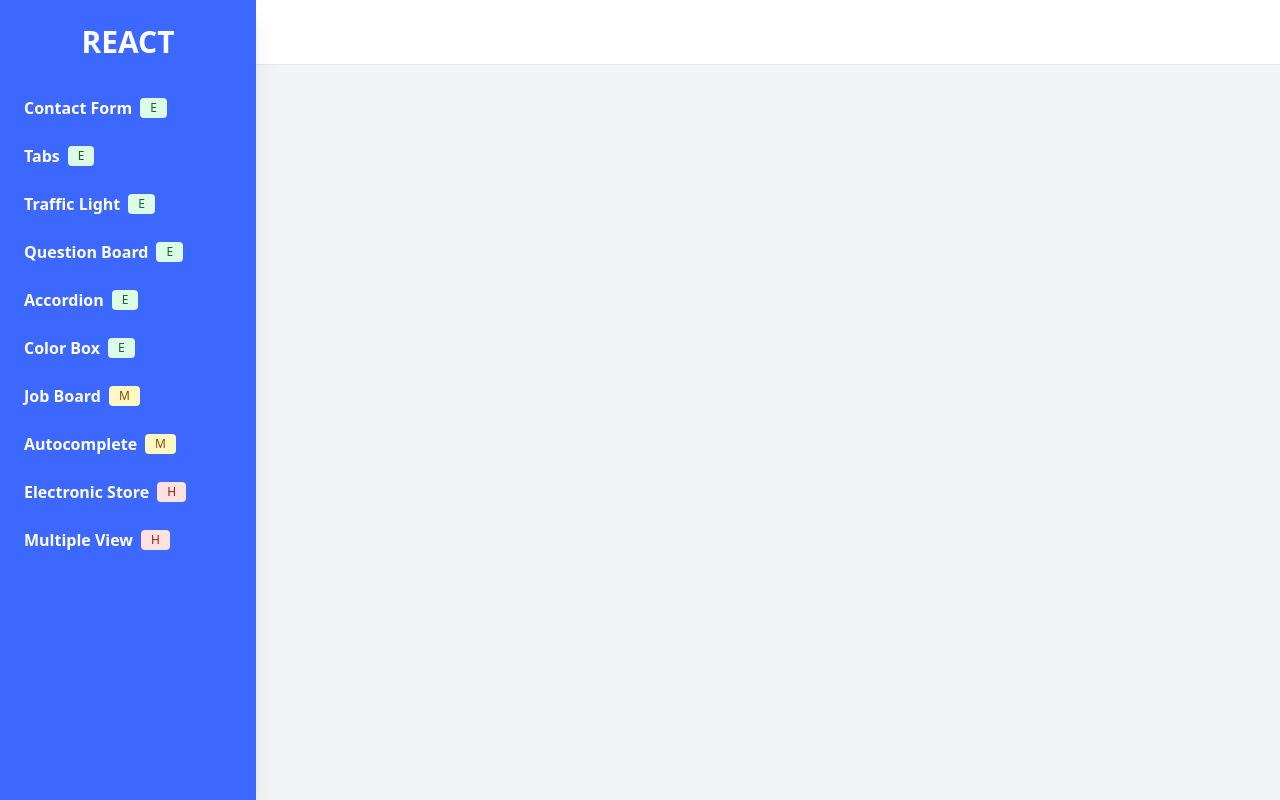
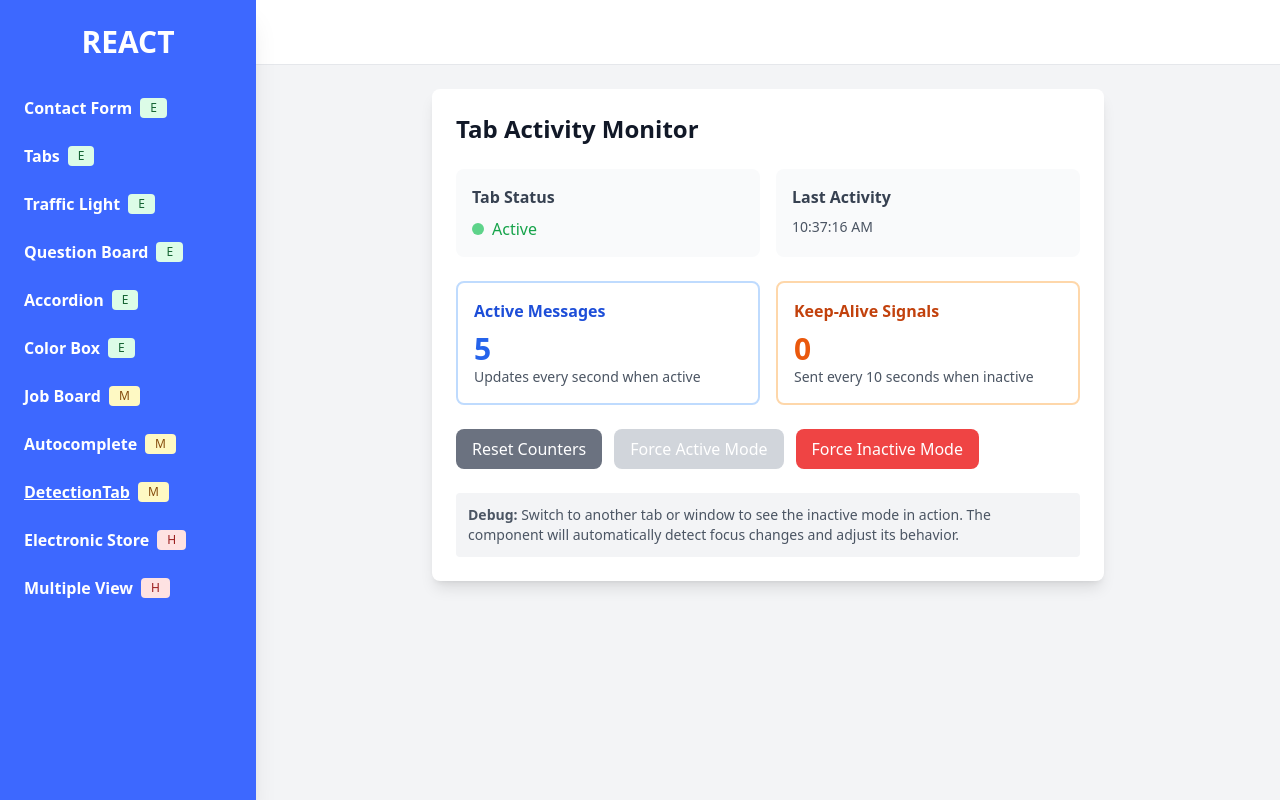
Before and after one commit to nhattruongniit/react-interview-coding, a React (Vite) app: page /detection-tab in a window 1280 px wide. Built offline with nearby package versions, Linux system fonts and the light colour scheme.

Commit message:
detetion tab

```diff
--- a/src/App.jsx
+++ b/src/App.jsx
@@ -10,6 +10,7 @@ import ColorBox from "./ColorBox/ColorBox";
 import ElectronicStore from "./ElectronicStore/ElectronicStore";
 import MultipleView from "./MultipleView/MultipleView";
 import Autocomplete from "./AutoComplete/AutoComplete";
+import DetectionTab from "./DetectionTab/DetectionTab";
 
 function App() {
   return (
@@ -94,6 +95,15 @@ function App() {
             </li>
             <li className="flex items-center mt-6">
               <NavLink
+                to="/detection-tab"
+                className="flex items-center active-nav-link text-whitenav-item pr-2"
+              >
+                DetectionTab
+              </NavLink>
+              <span className="bg-yellow-100 text-yellow-800 text-xs font-medium me-2 px-2.5 py-0.5 rounded">M</span>
+            </li>
+            <li className="flex items-center mt-6">
+              <NavLink
                 to="/electronic-store"
                 className="flex items-center active-nav-link text-whitenav-item pr-2"
               >
@@ -132,6 +142,7 @@ function App() {
               <Route path="/color-box" element={<ColorBox />} />
               <Route path="/electronic-store" element={<ElectronicStore />} />
               <Route path="/multiple-view" element={<MultipleView />} />
+              <Route path="/detection-tab" element={<DetectionTab />} />
             </Routes>
           </main>
         </div>
--- /dev/null
+++ b/src/DetectionTab/DetectionTab.jsx
@@ -0,0 +1,208 @@
+import { useState, useRef, useEffect, useCallback } from 'react';
+
+// Constants for better maintainability
+const INTERVALS = {
+  ACTIVE_MESSAGE: 1000,    // 1 second
+  KEEP_ALIVE: 10000,       // 10 seconds
+};
+
+const TAB_STATES = {
+  ACTIVE: 'active',
+  INACTIVE: 'inactive',
+};
+
+function DetectionTab() {
+  // State management
+  const [tabState, setTabState] = useState(TAB_STATES.ACTIVE);
+  const [messageCount, setMessageCount] = useState(0);
+  const [keepAliveCount, setKeepAliveCount] = useState(0);
+  const [lastActivity, setLastActivity] = useState(new Date());
+
+  // Refs for interval management
+  const activeIntervalRef = useRef(null);
+  const keepAliveIntervalRef = useRef(null);
+
+  // Cleanup function to clear all intervals
+  const clearAllIntervals = useCallback(() => {
+    if (activeIntervalRef.current) {
+      clearInterval(activeIntervalRef.current);
+      activeIntervalRef.current = null;
+    }
+    if (keepAliveIntervalRef.current) {
+      clearInterval(keepAliveIntervalRef.current);
+      keepAliveIntervalRef.current = null;
+    }
+  }, []);
+
+  // Start active message counting
+  const startActiveMode = useCallback(() => {
+    clearAllIntervals();
+    setTabState(TAB_STATES.ACTIVE);
+    setLastActivity(new Date());
+
+    activeIntervalRef.current = setInterval(() => {
+      setMessageCount(prev => prev + 1);
+    }, INTERVALS.ACTIVE_MESSAGE);
+  }, [clearAllIntervals]);
+
+  // Start keep-alive mode
+  const startInactiveMode = useCallback(() => {
+    clearAllIntervals();
+    setTabState(TAB_STATES.INACTIVE);
+    setLastActivity(new Date());
+
+    keepAliveIntervalRef.current = setInterval(() => {
+      setKeepAliveCount(prev => {
+        const newCount = prev + 1;
+        // Simulate API call for keep-alive
+        console.log(`Keep-alive signal sent: ${newCount}`);
+        // Here you would make your actual API call
+        // await keepAliveAPI();
+        return newCount;
+      });
+    }, INTERVALS.KEEP_ALIVE);
+  }, [clearAllIntervals]);
+
+  // Event handlers
+  const handleTabBlur = useCallback(() => {
+    console.log('Tab became inactive');
+    startInactiveMode();
+  }, [startInactiveMode]);
+
+  const handleTabFocus = useCallback(() => {
+    console.log('Tab became active');
+    startActiveMode();
+  }, [startActiveMode]);
+
+  // Reset counters
+  const resetCounters = useCallback(() => {
+    setMessageCount(0);
+    setKeepAliveCount(0);
+    setLastActivity(new Date());
+  }, []);
+
+  // Format time display
+  const formatTime = (date) => {
+    return date.toLocaleTimeString();
+  };
+
+  // Setup event listeners and initial state
+  useEffect(() => {
+    // Add event listeners
+    window.addEventListener('blur', handleTabBlur);
+    window.addEventListener('focus', handleTabFocus);
+
+    // Start in active mode
+    startActiveMode();
+
+    // Cleanup on unmount
+    return () => {
+      window.removeEventListener('blur', handleTabBlur);
+      window.removeEventListener('focus', handleTabFocus);
+      clearAllIntervals();
+    };
+  }, [handleTabBlur, handleTabFocus, startActiveMode, clearAllIntervals]);
+
+  return (
+    <div className="max-w-2xl mx-auto p-6 bg-white dark:bg-gray-800 rounded-lg shadow-lg">
+      <h2 className="text-2xl font-bold mb-6 text-gray-900 dark:text-white">
+        Tab Activity Monitor
+      </h2>
+
+      {/* Status Display */}
+      <div className="grid grid-cols-1 md:grid-cols-2 gap-4 mb-6">
+        <div className="p-4 bg-gray-50 dark:bg-gray-700 rounded-lg">
+          <h3 className="font-semibold text-gray-700 dark:text-gray-300 mb-2">
+            Tab Status
+          </h3>
+          <div className="flex items-center space-x-2">
+            <div className={`w-3 h-3 rounded-full ${
+              tabState === TAB_STATES.ACTIVE
+                ? 'bg-green-500 animate-pulse'
+                : 'bg-red-500'
+            }`}></div>
+            <span className={`font-medium ${
+              tabState === TAB_STATES.ACTIVE
+                ? 'text-green-600 dark:text-green-400'
+                : 'text-red-600 dark:text-red-400'
+            }`}>
+              {tabState === TAB_STATES.ACTIVE ? 'Active' : 'Inactive'}
+            </span>
+          </div>
+        </div>
+
+        <div className="p-4 bg-gray-50 dark:bg-gray-700 rounded-lg">
+          <h3 className="font-semibold text-gray-700 dark:text-gray-300 mb-2">
+            Last Activity
+          </h3>
+          <p className="text-sm text-gray-600 dark:text-gray-400">
+            {formatTime(lastActivity)}
+          </p>
+        </div>
+      </div>
+
+      {/* Counters */}
+      <div className="grid grid-cols-1 md:grid-cols-2 gap-4 mb-6">
+        <div className="p-4 border-2 border-blue-200 dark:border-blue-600 rounded-lg">
+          <h3 className="font-semibold text-blue-700 dark:text-blue-300 mb-2">
+            Active Messages
+          </h3>
+          <p className="text-3xl font-bold text-blue-600 dark:text-blue-400">
+            {messageCount}
+          </p>
+          <p className="text-sm text-gray-600 dark:text-gray-400">
+            Updates every second when active
+          </p>
+        </div>
+
+        <div className="p-4 border-2 border-orange-200 dark:border-orange-600 rounded-lg">
+          <h3 className="font-semibold text-orange-700 dark:text-orange-300 mb-2">
+            Keep-Alive Signals
+          </h3>
+          <p className="text-3xl font-bold text-orange-600 dark:text-orange-400">
+            {keepAliveCount}
+          </p>
+          <p className="text-sm text-gray-600 dark:text-gray-400">
+            Sent every 10 seconds when inactive
+          </p>
+        </div>
+      </div>
+
+      {/* Controls */}
+      <div className="flex flex-wrap gap-3">
+        <button
+          onClick={resetCounters}
+          className="px-4 py-2 bg-gray-500 hover:bg-gray-600 text-white rounded-lg transition-colors duration-200"
+        >
+          Reset Counters
+        </button>
+
+        <button
+          onClick={startActiveMode}
+          disabled={tabState === TAB_STATES.ACTIVE}
+          className="px-4 py-2 bg-green-500 hover:bg-green-600 disabled:bg-gray-300 disabled:cursor-not-allowed text-white rounded-lg transition-colors duration-200"
+        >
+          Force Active Mode
+        </button>
+
+        <button
+          onClick={startInactiveMode}
+          disabled={tabState === TAB_STATES.INACTIVE}
+          className="px-4 py-2 bg-red-500 hover:bg-red-600 disabled:bg-gray-300 disabled:cursor-not-allowed text-white rounded-lg transition-colors duration-200"
+        >
+          Force Inactive Mode
+        </button>
+      </div>
+
+      {/* Debug Info */}
+      <div className="mt-6 p-3 bg-gray-100 dark:bg-gray-700 rounded text-sm">
+        <p className="text-gray-600 dark:text-gray-400">
+          <strong>Debug:</strong> Switch to another tab or window to see the inactive mode in action.
+          The component will automatically detect focus changes and adjust its behavior.
+        </p>
+      </div>
+    </div>
+  );
+}
+
+export default DetectionTab;
```
